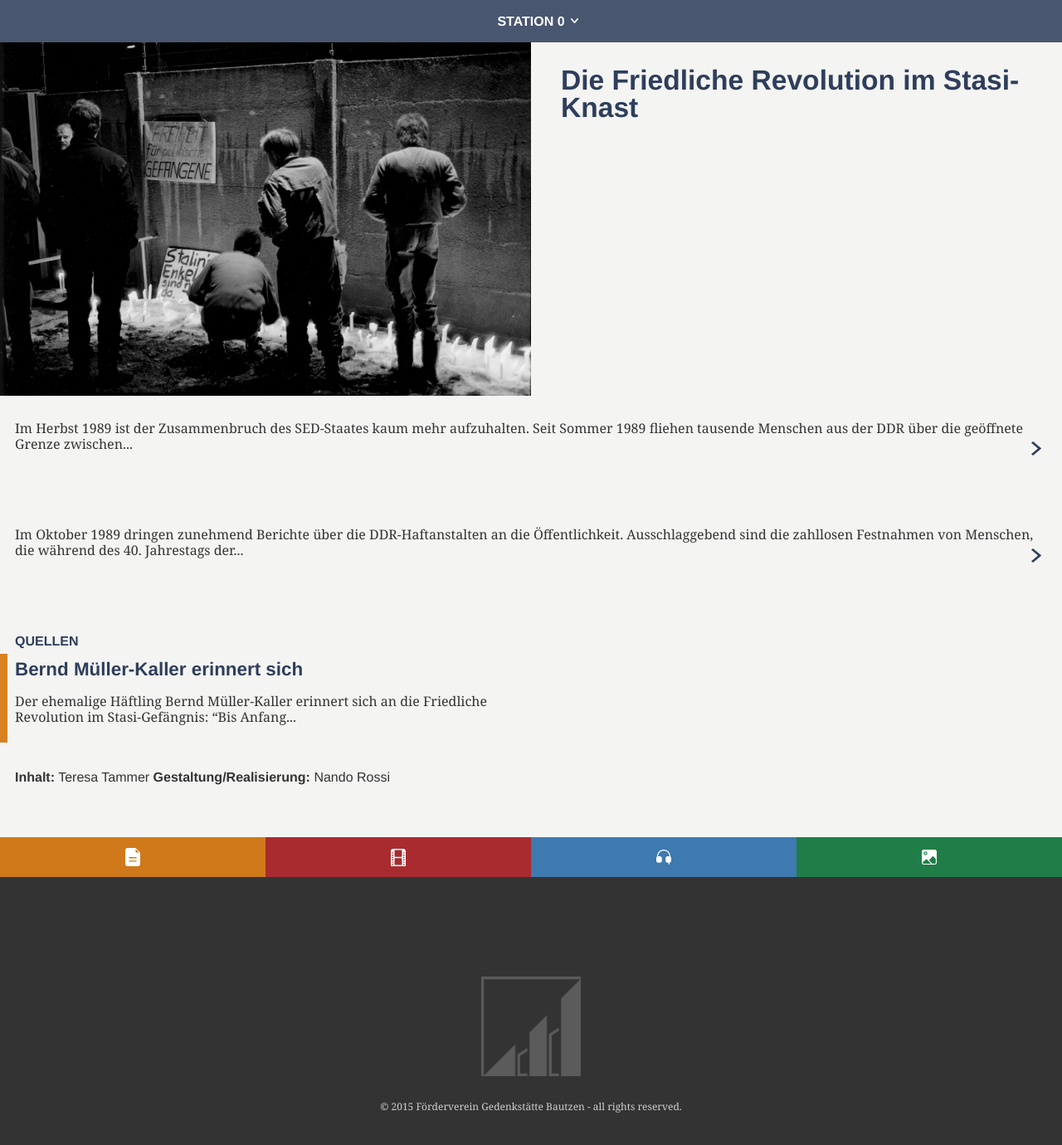
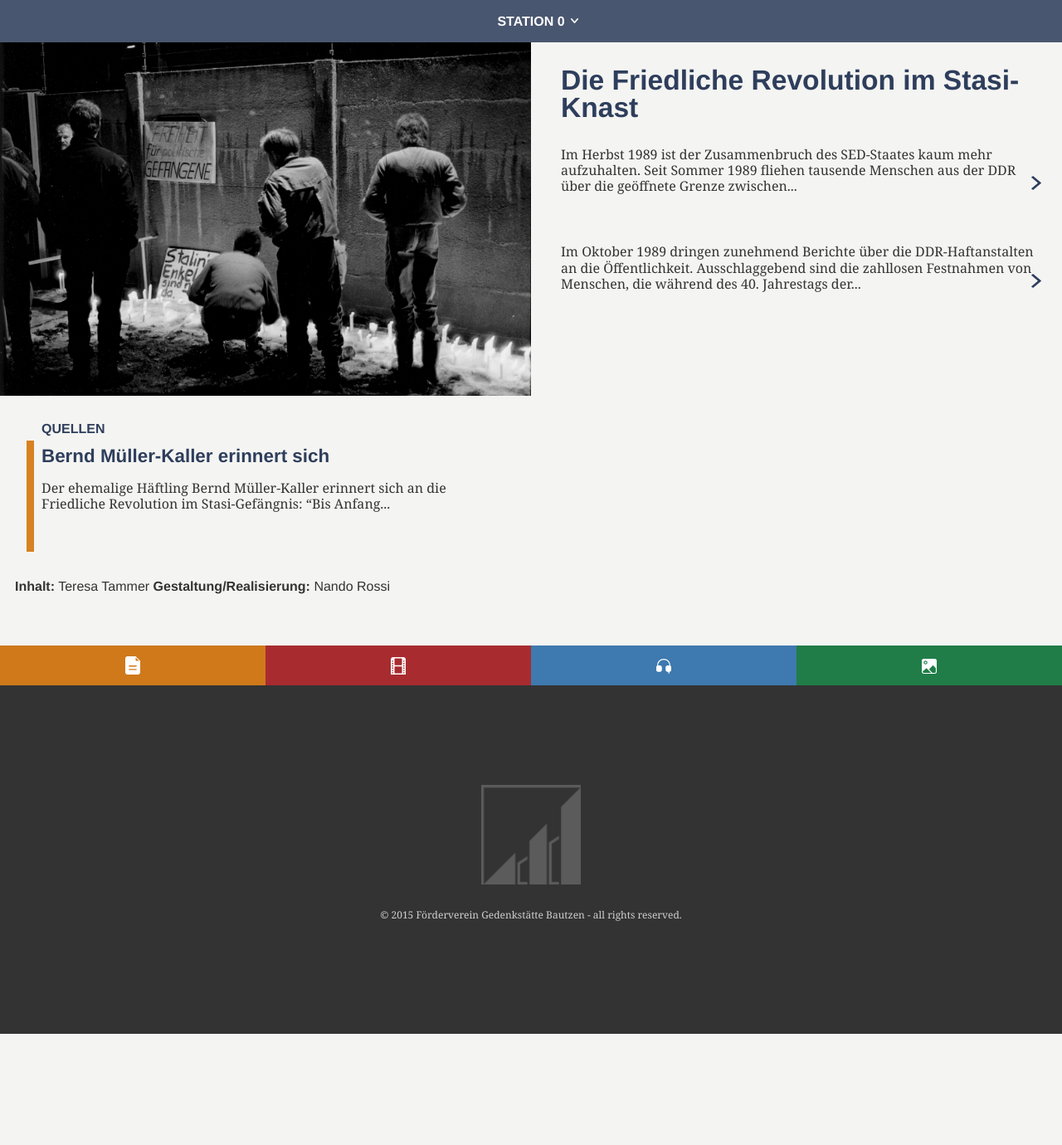
Before and after one commit to nandorocker/bautzen-tour, a Jekyll site: the page built from station-0/index.md, in a window 1280 px wide and 1400 px high. Shown: the top 1380 px of the window at 83% size. Built offline with Jekyll 4.4.1, drawn with Linux system fonts in a browser that asks for light colours; nearby versions of some CDN libraries; Markdown is read by kramdown in place of the engine named in the settings.

Commit message:
Responsive images
Gallery isn’t centered when there’s only one image

```diff
--- a/_sass/_layout.scss
+++ b/_sass/_layout.scss
@@ -163,8 +163,16 @@
 	padding-right: $spacing-unit*0.9;
 
 	@include media-query-min($on-palm) {
-		width: 45%;
-		float: left;
+		&.media {
+			width: 43%;
+			height: 7.6em;
+			float: left;
+
+			// // break after third item
+			// &:nth-child(3){
+			// 	clear: left;
+			// }
+		}
 	}
 
 	a {
@@ -239,6 +247,9 @@
 	@include clearfix;
 
 	@include media-query-min($on-palm) {
+		width: 95%;
+		margin-left: auto;
+		margin-right: auto;
 		margin-top: $spacing-unit;
 	}
 }
@@ -290,6 +301,7 @@
 
 		}
 
+		// break after third item
 		&:nth-child(3){
 			clear: left;
 		}
```
